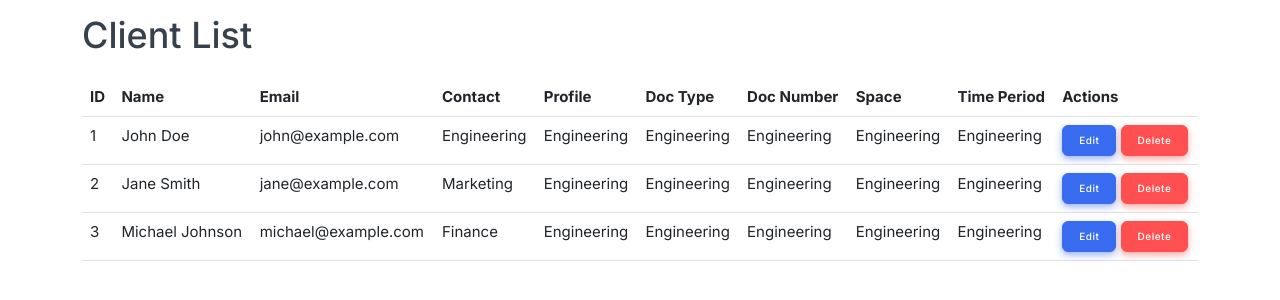
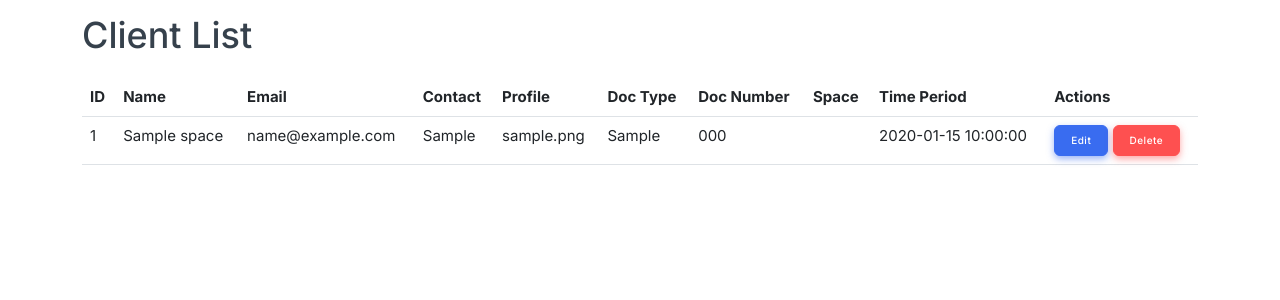
Before and after one commit to mahesh-51/Apna-space, a CodeIgniter app: page /work/index.php/welcome/client in a window 1280 px wide. Shown: the part 73-373 px from the top of the page. Run offline with CodeIgniter, Linux system fonts and the light colour scheme; tables that the repository leaves empty or names only in its code hold one stand-in row (values such as "Sample post").

Commit message:
Database setup done and listing done for the space and client

```diff
--- a/application/config/database.php
+++ b/application/config/database.php
@@ -76,9 +76,9 @@ $query_builder = TRUE;
 $db['default'] = array(
 	'dsn'	=> '',
 	'hostname' => 'localhost',
-	'username' => '',
-	'password' => '',
-	'database' => '',
+	'username' => 'root',
+	'password' => '123456',
+	'database' => 'apna_space',
 	'dbdriver' => 'mysqli',
 	'dbprefix' => '',
 	'pconnect' => FALSE,
--- a/application/config/routes.php
+++ b/application/config/routes.php
@@ -61,6 +61,7 @@ $route['pricing'] = 'welcome/pricing';
 $route['contact-us'] = 'welcome/contact';
 $route['sign-up'] = 'welcome/signUp';
 $route['login'] = 'welcome/login';
+$route['logout'] = 'welcome/logout';
 
 //admin routes
 $route['dashboard'] = 'welcome/dashboard';
--- a/application/controllers/Welcome.php
+++ b/application/controllers/Welcome.php
@@ -8,6 +8,8 @@ class Welcome extends CI_Controller {
 			parent::__construct();
 
 			$this->load->helper('url');
+			$this->load->model('Space_Model');
+			$this->load->model('Client_Model');
 	}
 
 	public function index()
@@ -61,7 +63,6 @@ class Welcome extends CI_Controller {
 
 	public function login()
 	{
-		print_r($_POST);
 		$this->load->view('header');
 		$this->load->view('login');
 		$this->load->view('footer');
@@ -69,11 +70,18 @@ class Welcome extends CI_Controller {
 			$username = $_POST['email'];
 			$password = $_POST['password'];
 			if($username == "admin@gmail.com" && $password == "123456"){
+				session_start();
 				header("Location: dashboard");
 			} else {
 				echo "Invalid Login Credntials";
 			}
 		}
+	}
+
+	public function logout()
+	{
+		session_destroy();
+		header("Location: " . base_url());
 	}
 
 	public function dashboard()
@@ -88,7 +96,11 @@ class Welcome extends CI_Controller {
 	{
 		$this->load->view('admin/header');
 		$this->load->view('admin/navbar');
-		$this->load->view('admin/space');
+
+		$data['spacelist'] = $this->Space_Model->getSpaceList();
+
+
+		$this->load->view('admin/space', $data);
 		$this->load->view('admin/footer');
 	}
 
@@ -96,7 +108,10 @@ class Welcome extends CI_Controller {
 	{
 		$this->load->view('admin/header');
 		$this->load->view('admin/navbar');
-		$this->load->view('admin/client');
+
+		$data['clientlist'] = $this->Client_Model->getClientList();
+
+		$this->load->view('admin/client', $data);
 		$this->load->view('admin/footer');
 	}
 }
--- /dev/null
+++ b/application/core/My_Model.php
@@ -0,0 +1,24 @@
+<?php
+
+if (!defined('BASEPATH'))
+  exit('No direct script access allowed');
+
+/**
+ * Base model for the application
+ *
+ */
+class MY_Model extends CI_Model
+{
+
+  private $_foundRows = 0;
+  protected $_table = '';
+
+  /**
+   * Constructor.
+   * @return
+   */
+  public function __construct()
+  {
+    parent::__construct();
+  }
+}
--- /dev/null
+++ b/application/models/Client_Model.php
@@ -0,0 +1,41 @@
+<?php
+
+if (!defined('BASEPATH')) {
+    exit('No direct script access allowed');
+}
+
+/**
+ * Class Payment
+ */
+class Client_Model extends CI_Model
+{
+
+  /**
+   * initializes the class inheriting the
+   * methods of the class My_Model
+   */
+  public function __construct()
+  {
+    parent::__construct();
+    $this->load->database();
+  }
+
+  /**
+   * @param $data
+   *
+   * @return mixed
+   */
+  public function getClientList()
+  {
+    $this->db->join('space', 'space.space_id = client.space_id', 'LEFT');
+    $query=$this->db->get('client');
+
+
+
+		// print_r($query->result());exit;
+		if($query->num_rows()>0)
+		{
+			return $query->result();
+		}
+  }
+}
--- /dev/null
+++ b/application/models/Space_Model.php
@@ -0,0 +1,38 @@
+<?php
+
+if (!defined('BASEPATH')) {
+    exit('No direct script access allowed');
+}
+
+/**
+ * Class Payment
+ */
+class Space_Model extends CI_Model
+{
+
+  /**
+   * initializes the class inheriting the
+   * methods of the class My_Model
+   */
+  public function __construct()
+  {
+    parent::__construct();
+    $this->load->database();
+  }
+
+  /**
+   * @param $data
+   *
+   * @return mixed
+   */
+  public function getSpaceList()
+  {
+    $query=$this->db->get('space');
+
+		//print_r($query);exit;
+		if($query->num_rows()>0)
+		{
+			return $query->result();
+		}
+  }
+}
--- a/application/views/admin/client.php
+++ b/application/views/admin/client.php
@@ -16,51 +16,38 @@
       </tr>
     </thead>
     <tbody>
+      <?php
+      if (!empty($clientlist)) {
+        foreach ($clientlist as $data) { ?>
           <tr>
-        <td>1</td>
-        <td>John Doe</td>
-        <td>john@example.com</td>
-        <td>Engineering</td>
-        <td>Engineering</td>
-        <td>Engineering</td>
-        <td>Engineering</td>
-        <td>Engineering</td>
-        <td>Engineering</td>
+            <td><?php echo $data->id; ?></td>
+            <td><?php echo $data->name; ?></td>
+            <td><?php echo $data->email; ?></td>
+            <td><?php echo $data->contact; ?></td>
+            <td><?php echo $data->profile; ?></td>
+            <td><?php echo $data->document_type; ?></td>
+            <td><?php echo $data->document_number; ?></td>
+            <td><?php echo $data->type; ?></td>
+            <td><?php echo $data->time_period; ?></td>
             <td>
               <button type="button" class="btn btn-primary btn-sm">Edit</button>
               <button type="button" class="btn btn-danger btn-sm">Delete</button>
             </td>
           </tr>
+        <?php
+        }
+      } else {
+        ?>
         <tr>
-        <td>2</td>
-        <td>Jane Smith</td>
-        <td>jane@example.com</td>
-        <td>Marketing</td>
-        <td>Engineering</td>
-        <td>Engineering</td>
-        <td>Engineering</td>
-        <td>Engineering</td>
-        <td>Engineering</td>
-        <td>
-          <button type="button" class="btn btn-primary btn-sm">Edit</button>
-          <button type="button" class="btn btn-danger btn-sm">Delete</button>
+          <td colspan="9">
+            <div class="text-center h5">
+              <strong>No Record Found</strong>
+            </div>
           </td>
         </tr>
-      <tr>
-        <td>3</td>
-        <td>Michael Johnson</td>
-        <td>michael@example.com</td>
-        <td>Finance</td>
-        <td>Engineering</td>
-        <td>Engineering</td>
-        <td>Engineering</td>
-        <td>Engineering</td>
-        <td>Engineering</td>
-        <td>
-          <button type="button" class="btn btn-primary btn-sm">Edit</button>
-          <button type="button" class="btn btn-danger btn-sm">Delete</button>
-        </td>
-      </tr>
+      <?php
+      }
+      ?>
     </tbody>
   </table>
 </div>
--- a/application/views/admin/navbar.php
+++ b/application/views/admin/navbar.php
@@ -19,7 +19,7 @@
   <div>
     <ul class="navbar-nav ml-auto">
       <button class="btn btn-danger">
-        Logout
+        <a class="text-white" href="<?php echo base_url() . 'logout' ?>">Logout</a>
       </button>
     </ul>
   </div>
```
Also changed, not shown: application/views/admin/space.php (+12 -32 lines). Lines whose indentation alone changed are shown as unchanged.
